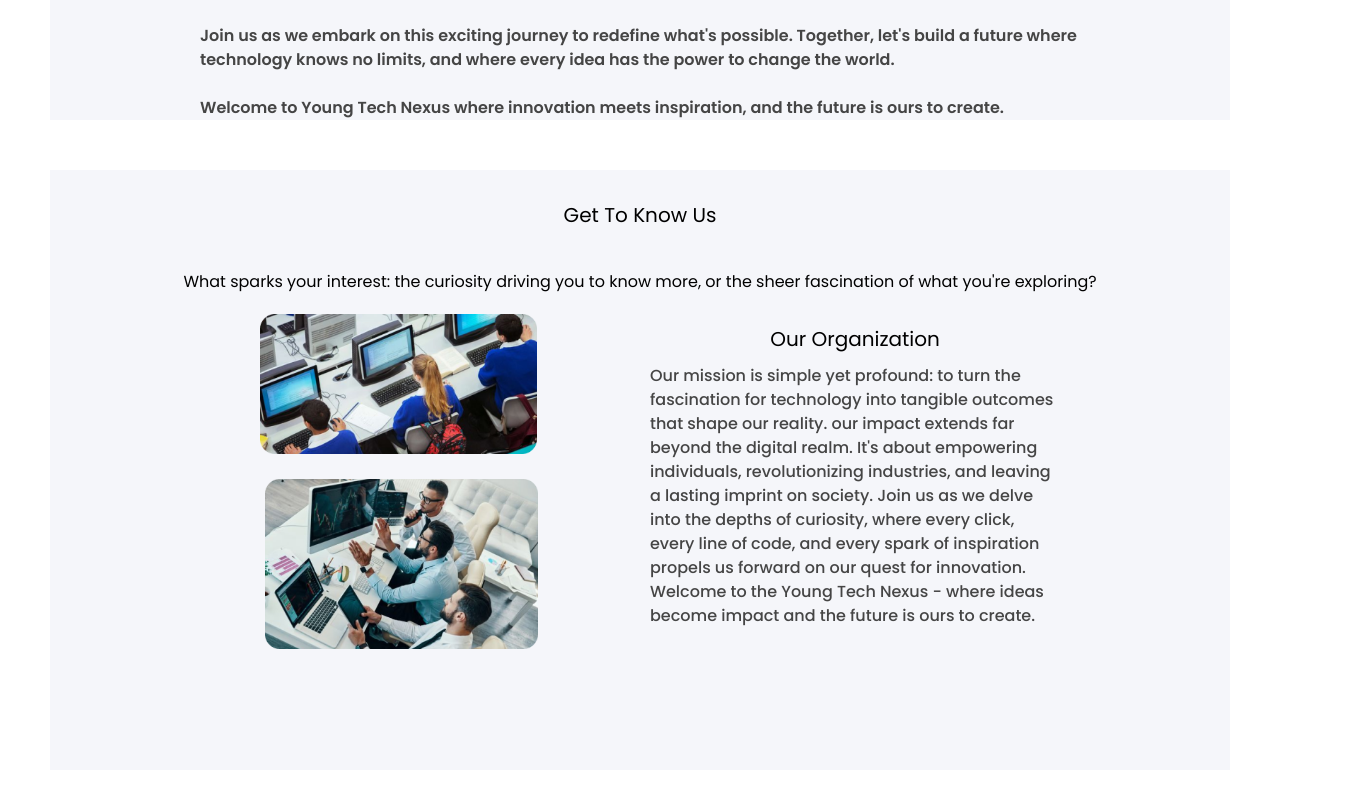
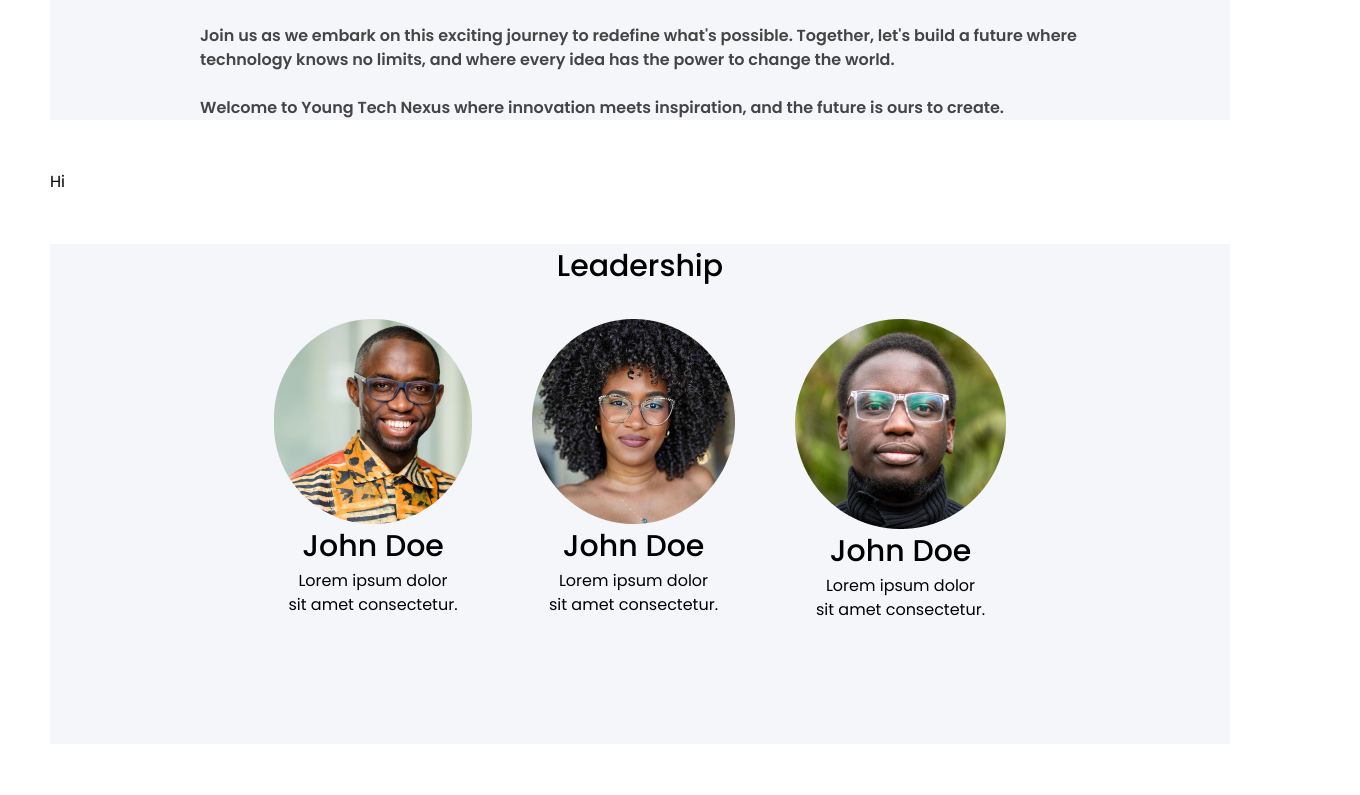
Before and after one commit to APEX-SWE/Frontend, a React (Vite) app: page /about in a window 1280 px wide. Shown: the part 525-1320 px from the top of the page, 1360 px wide, since content can reach past the window. After the commit the page ends 1269 px from the top, so only its background shows below. Built offline with nearby package versions, Linux system fonts and the light colour scheme.

Commit message:
few edit

```diff
--- a/src/pages/AboutPage.jsx
+++ b/src/pages/AboutPage.jsx
@@ -1,4 +1,4 @@
-import React from "react";
+ import React from "react";
 import Navbar from "../components/Navbar";
 
 export default function AboutPage() {
@@ -58,69 +58,27 @@ export default function AboutPage() {
       </div>
 
 
-
-
-
-      {/* <div className="contentleadership">
-
-        <h3>Leadership</h3>
-
-        <div className="cards">
-          <div className="card1">
-
-
-              <h3>val kraidy</h3>
-              <p>qwe sdf df sdfg</p>
-
-          </div>
-
-          <div className="card2">
-
-
-              <h3>kraidy val</h3>
-              <p>css wfwf f</p>
-
-          </div>
-
-          <div className="card3">
-
-
-              <h3>val k kraidy</h3>
-              <p>effveee efef effef eve</p>
-
-          </div>
-        </div>
-
-      </div> */}
-
-
-      {/* <footer>
-        backgroundColor:'#000
-      </footer> */}
-
     </div>
 {/*
 GET TO KNOW US */}
-    <div style={{padding:50}}>
-        <div style={{backgroundColor:'#F5F6FA',height:600}} >
+
+
+    <div style={{padding:50,display:'flex'}}>
+        {/* <div style={{backgroundColor:'#F5F6FA',height:600}} >
 
 
         <h3 style={{textAlign:'center',fontSize:20,padding:30}}> Get To Know Us</h3>
         <p style={{textAlign:'center',padding:10}}>What sparks your interest: the curiosity driving you to know more, or the sheer fascination of what you're exploring?</p>
 
+         <div style={{flexDirection:'row'}}>
 
-
-        <div style={{flexDirection:'row'}}>
-
-
-         <div style={{justifyContent:'space-between'}}>
-
-
-            <div style={{position:'absolute',paddingLeft:600,paddingRight:300}}>
+            <div style={{position:'absolute',
+             paddingLeft:600,paddingRight:300
+            }}>
 
               <h3 style={{textAlign:'center',fontSize:20,padding:10}}>Our Organization</h3>
 
-              <p style={{color:'#454545',justifyContent:'center',width:410,fontWeight:500}}
+              <p style={{color:'#454545',justifyContent:'center',fontWeight:500}}
 
 
               >Our mission is simple yet profound: to turn the fascination for technology into tangible outcomes that shape our reality.
@@ -132,7 +90,7 @@ GET TO KNOW US */}
 
             </div>
 
-             <div style={{justifyContent:'center',paddingLeft:200}}>
+             <div style={{justifyContent:'center',paddingLeft:100}}>
                 <img
                   src="src/aboutphotos/image 21.png"
                   style={{height:140,margin:10}}
@@ -147,22 +105,24 @@ GET TO KNOW US */}
 
             </div>
           </div>
-        </div>
+        </div> */}
+
+        <h1>  Hi</h1>
 
       </div>
 
-    </div>
+
 
      {/* LEADERSHIP */}
 
-
-
+       < div style={{paddingLeft:50,paddingRight:50}}>
         <div style={{
            flex:1,
-         backgroundColor:'#F5F6FA',paddingLeft:50,paddingRight:50}}>
-          <h2 style={{fontSize:30,textAlign:'center',fontWeight:'500'}}>Leadership</h2>
+           height:500,
+         backgroundColor:'#F5F6FA'}}>
+          <h2 style={{fontSize:30,textAlign:'center',fontWeight:'500',Bottom:50,top:30}}>Leadership</h2>
 
-          <div style={{justifyContent:'center',flexDirection:'row',gap:90,
+          <div style={{justifyContent:'center',flexDirection:'row',gap:60,
            display:'flex',
           margin:30}}>
 
@@ -198,6 +158,8 @@ GET TO KNOW US */}
 
         </div>
 
+        </div>
+
 
 
 
```
